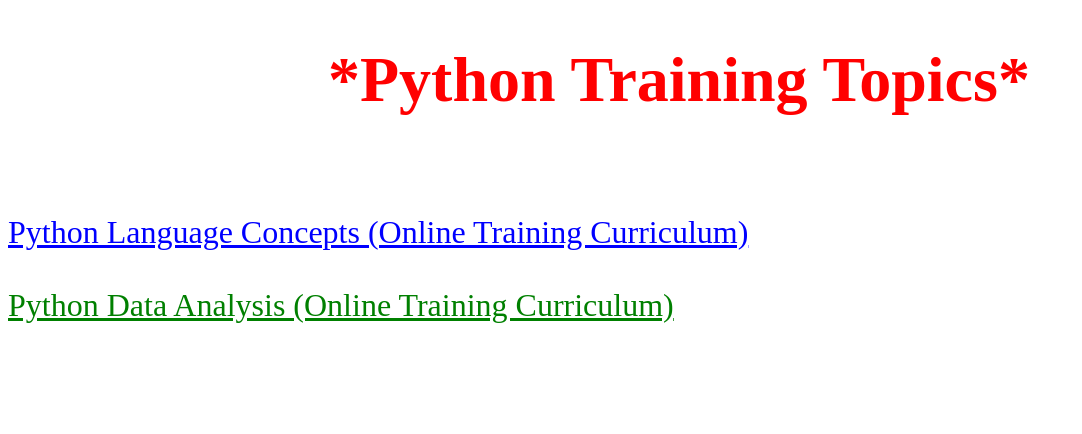
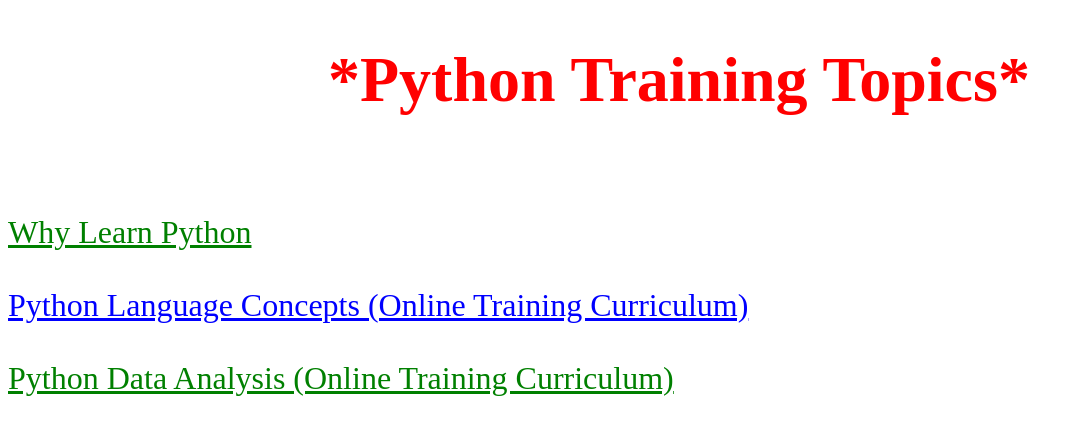
Before and after one commit to vcsgithub/vcsgithub.github.io, a plain HTML site: page index.html in a window 1280 px wide. Shown: the whole page, without its empty margins (0-1082 px from the left). Drawn offline with Linux system fonts and the light colour scheme.

Commit message:
Update index.html

```diff
--- a/index.html
+++ b/index.html
@@ -3,6 +3,10 @@
 <html>
 <body>
 <h1 style="color:Red;font-size:400%"> &emsp;&emsp;&emsp;&emsp;&emsp;*Python Training Topics* </h1>
+<br>
+<br>
+<br>
+<a style="color:Green;font-size:200%" href="pywhy.png">Why Learn Python</a>
 <br>
 <br>
 <br>
```
